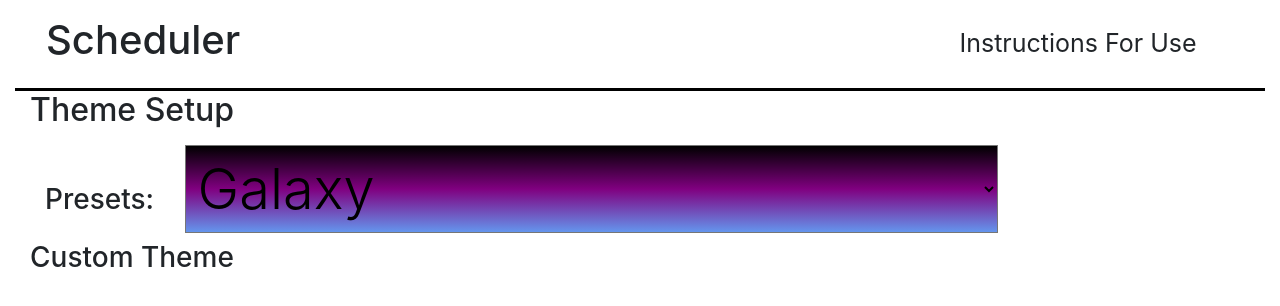
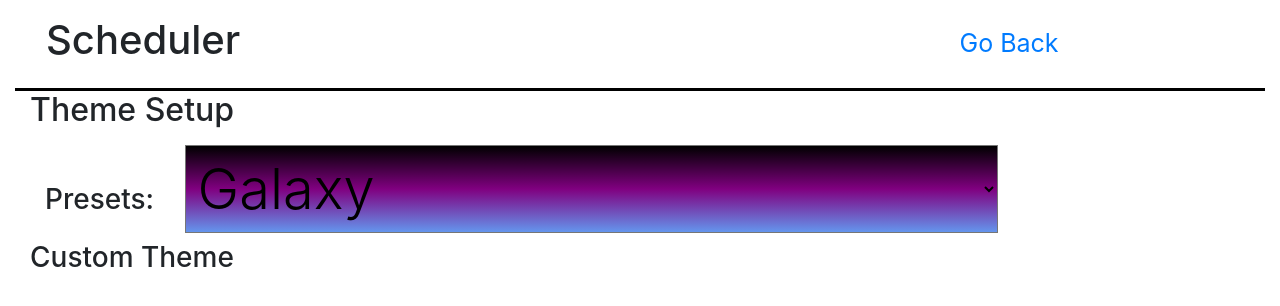
Before and after one commit to MirandaL27/Enhanced-Scheduler, a plain HTML site: page theme.html in a window 1280 px wide. Drawn offline with nearby package versions, Linux system fonts and the light colour scheme; a web font is replaced by a local one.

Commit message:
made header links work

```diff
--- a/theme.html
+++ b/theme.html
@@ -17,7 +17,7 @@
      <header class="container d-flex min-vw-100 justify-content-around">
         <div class="header-row row w-100 align-items-center p-3">
             <h1 class="col-12 col-md-9">Scheduler</h1>
-            <a class="link col-12 col-md-3" src="#">Instructions For Use</a>
+            <a class="link col-12 col-md-3" href="index.html">Go Back</a>
         </div>
     </header>
 
```
Also changed, not shown: index.html (+1 -1 lines).
